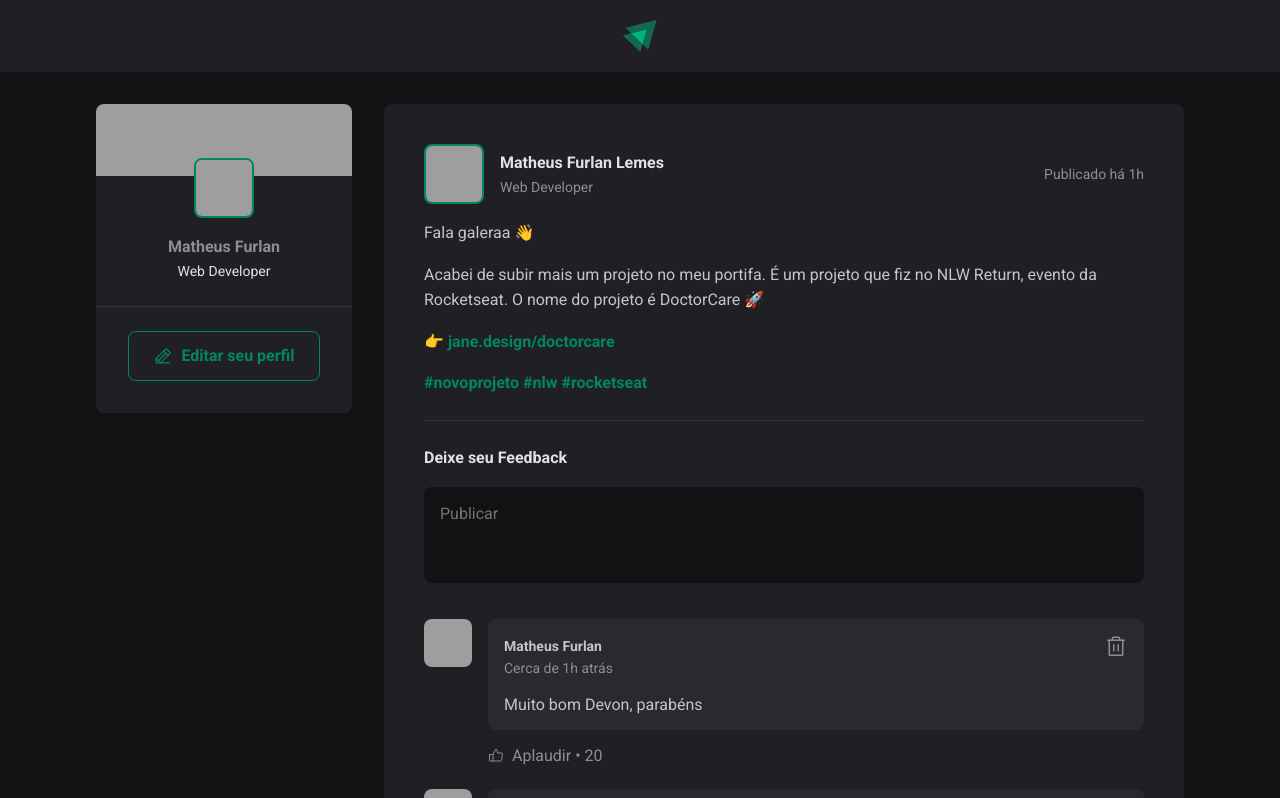
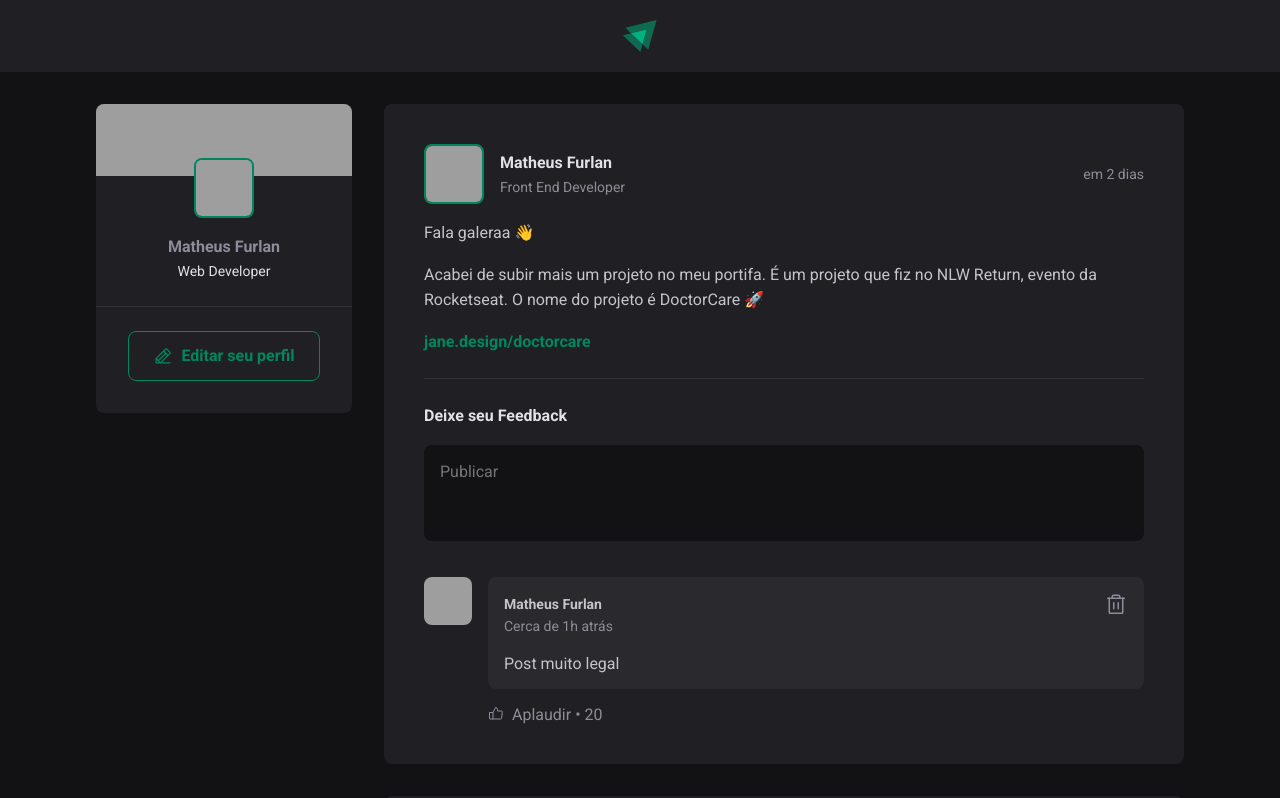
Before and after one commit to furlan-devs/Course-React-TS-Fundamentals-SocialMedia, a React (Vite) app: page / in a window 1280 px wide. Shown: the top 798 px of the page. Built offline with nearby package versions, Linux system fonts and the light colour scheme; grey boxes are pictures that could not be loaded.

Commit message:
Adds a mapping in coments e posts

```diff
--- a/src/App.jsx
+++ b/src/App.jsx
@@ -6,6 +6,44 @@
 import "./global.css";
 
 export function App() {
+  const posts = [
+    {
+      id: 1,
+      author: {
+        avatarUrl: "https://github.com/diego3g.png",
+        name: "Matheus Furlan",
+        role: "Front End Developer",
+      },
+      content: [
+        { type: "paragraph", content: "Fala galeraa 👋" },
+        {
+          type: "paragraph",
+          content:
+            "Acabei de subir mais um projeto no meu portifa. É um projeto que fiz no NLW Return, evento da Rocketseat. O nome do projeto é DoctorCare 🚀",
+        },
+        { type: "Link", content: "jane.design/doctorcare" },
+      ],
+      publishedAt: new Date("2023-04-02 20:00:00"),
+    },
+    {
+      id: 2,
+      author: {
+        avatarUrl: "https://github.com/maykbrito.png",
+        name: "Maik Furlan",
+        role: "Back End Developer",
+      },
+      content: [
+        { type: "paragraph", content: "Fala galeraa 👋" },
+        {
+          type: "paragraph",
+          content:
+            "Acabei de subir mais um projeto no meu portifa. É um projeto que fiz no NLW Return, evento da Rocketseat. O nome do projeto é DoctorCare 🚀",
+        },
+        { type: "Link", content: "jane.design/doctorcare" },
+      ],
+      publishedAt: new Date("2023-01-03 20:00:00"),
+    },
+  ];
   return (
     <div>
       <Header />
@@ -13,11 +51,16 @@
       <div className={styles.wrapper}>
         <Sidebar />
         <main>
-          <Post
-            author="Matheus Furlan"
-            content="Lorem ipsum dolor sit amet consectetur adipisicing elit. Voluptatem, facilis incidunt! Blanditiis doloribus facilis aspernatur quibusdam molestias tempora, ex suscipit, accusamus nemo, ullam alias! Temporibus non itaque vel consequuntur quis!"
-          ></Post>
-          <Post author="Kauan" content="Publication content do Kauan"></Post>
+          {posts.map((post) => {
+            return (
+              <Post
+                key={post.id}
+                author={post.author}
+                content={post.content}
+                publishedAt={post.publishedAt}
+              />
+            );
+          })}
         </main>
       </div>
     </div>
--- a/src/components/Comment.jsx
+++ b/src/components/Comment.jsx
@@ -2,7 +2,7 @@
 import { Avatar } from "./Avatar";
 import styles from "./Comment.module.css";
 
-export const Comment = () => {
+export const Comment = ({ content }) => {
   return (
     <div className={styles.comment}>
       <Avatar
@@ -26,7 +26,7 @@
               <Trash size={24} />
             </button>
           </header>
-          <p>Muito bom Devon, parabéns</p>
+          <p>{content}</p>
         </div>
 
         <footer>
--- a/src/components/Post.jsx
+++ b/src/components/Post.jsx
@@ -1,55 +1,89 @@
-import styles from "./Post.module.css";
+import { format, formatDistanceToNow } from "date-fns";
+import ptBr from "date-fns/locale/pt-BR";
 import { Comment } from "./Comment";
 import { Avatar } from "./Avatar";
 
-export const Post = () => {
+import styles from "./Post.module.css";
+import { useState } from "react";
+
+export const Post = ({ author, publishedAt, content }) => {
+  const [comments, setComments] = useState(["Post muito legal"]);
+  const [newCommentText, setNewCommnetText] = useState("");
+
+  const publishedDateFormatted = format(
+    publishedAt,
+    "d 'de' LLLL 'às' HH:mm'h'",
+    {
+      locale: ptBr,
+    }
+  );
+
+  const publishedDateRelativeToNow = formatDistanceToNow(publishedAt, {
+    locale: ptBr,
+    addSuffix: true,
+  });
+
+  const handleCreateNewComment = () => {
+    event.preventDefault();
+
+    setComments([...comments, newCommentText]);
+    setNewCommnetText("");
+  };
+
+  const handleNewCommnetChange = () => {
+    setNewCommnetText(event.target.value);
+  };
+
   return (
     <article className={styles.post}>
       <header>
         <div className={styles.author}>
-          <Avatar src="https://avatars.githubusercontent.com/u/37308234?v=4" />
+          <Avatar src={author.avatarUrl} />
           <div className={styles.authorInfo}>
-            <strong>Matheus Furlan Lemes</strong>
-            <span>Web Developer</span>
+            <strong>{author.name}</strong>
+            <span>{author.role}</span>
           </div>
         </div>
 
         <time
-          title="31 de Março de 2023 às 14:45 "
-          dateTime="2023-03-31 14:45:32"
+          title={publishedDateFormatted}
+          dateTime={publishedAt.toISOString()}
         >
-          Publicado há 1h
+          {publishedDateRelativeToNow}
         </time>
       </header>
 
       <div className={styles.content}>
-        <p>Fala galeraa 👋 </p>
-        <p>
-          Acabei de subir mais um projeto no meu portifa. É um projeto que fiz
-          no NLW Return, evento da Rocketseat. O nome do projeto é DoctorCare 🚀{" "}
-        </p>
-        <p>
-          👉 <a href="#">jane.design/doctorcare </a>
-        </p>
-        <p>
-          <a href="#">#novoprojeto </a>
-          <a href="#">#nlw </a>
-          <a href="#">#rocketseat </a>
-        </p>
+        {content.map((line) => {
+          if (line.type === "paragraph") {
+            return <p key={line.content}>{line.content}</p>;
+          } else if (line.type === "Link") {
+            return (
+              <p key={line.content}>
+                <a href="#">{line.content}</a>
+              </p>
+            );
+          }
+        })}
       </div>
 
-      <form className={styles.commentForm}>
+      <form onSubmit={handleCreateNewComment} className={styles.commentForm}>
         <strong>Deixe seu Feedback</strong>
-        <textarea placeholder="Publicar"></textarea>
+        <textarea
+          name="comment"
+          value={newCommentText}
+          placeholder="Publicar"
+          onChange={handleNewCommnetChange}
+        ></textarea>
         <footer>
           <button type="submit">Comentar </button>
         </footer>
       </form>
 
       <div className={styles.commentList}>
-        <Comment />
-        <Comment />
-        <Comment />
+        {comments.map((comment) => {
+          return <Comment key={comment} content={comment} />;
+        })}
       </div>
     </article>
   );
```
